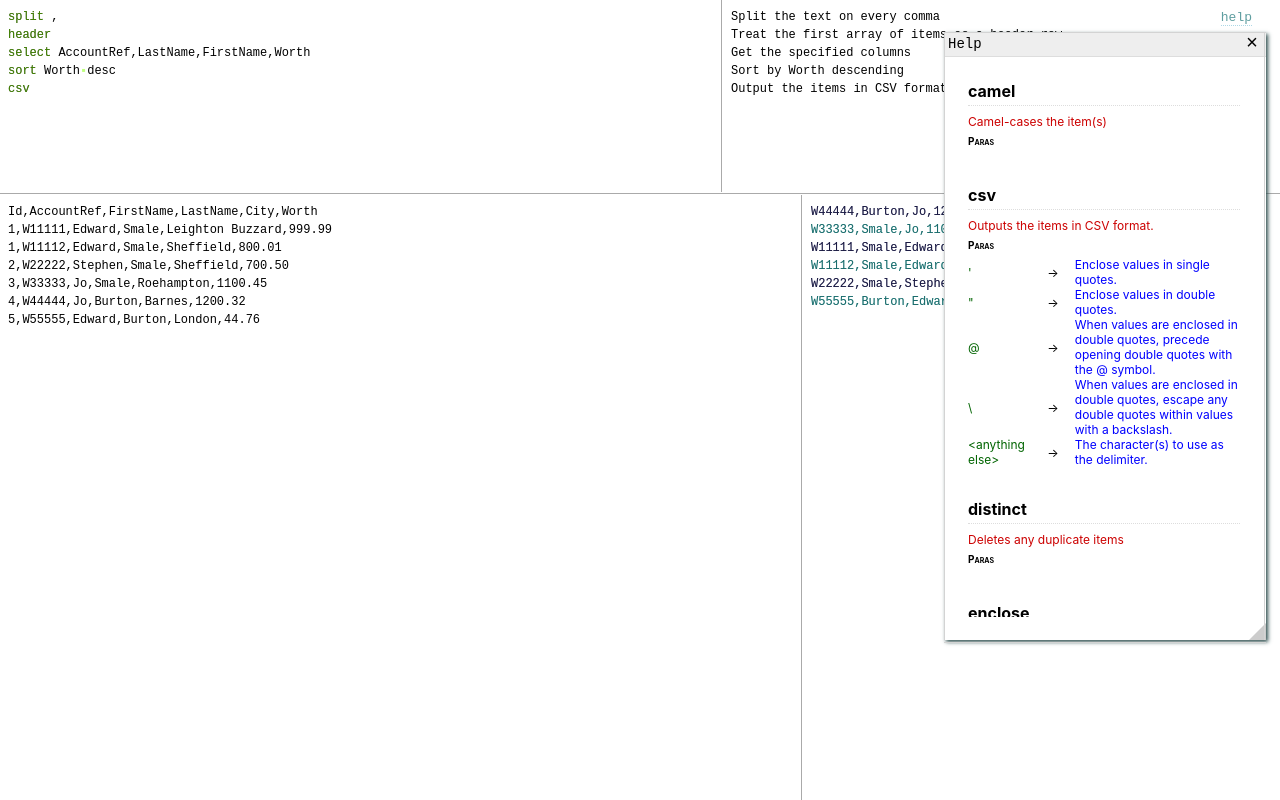
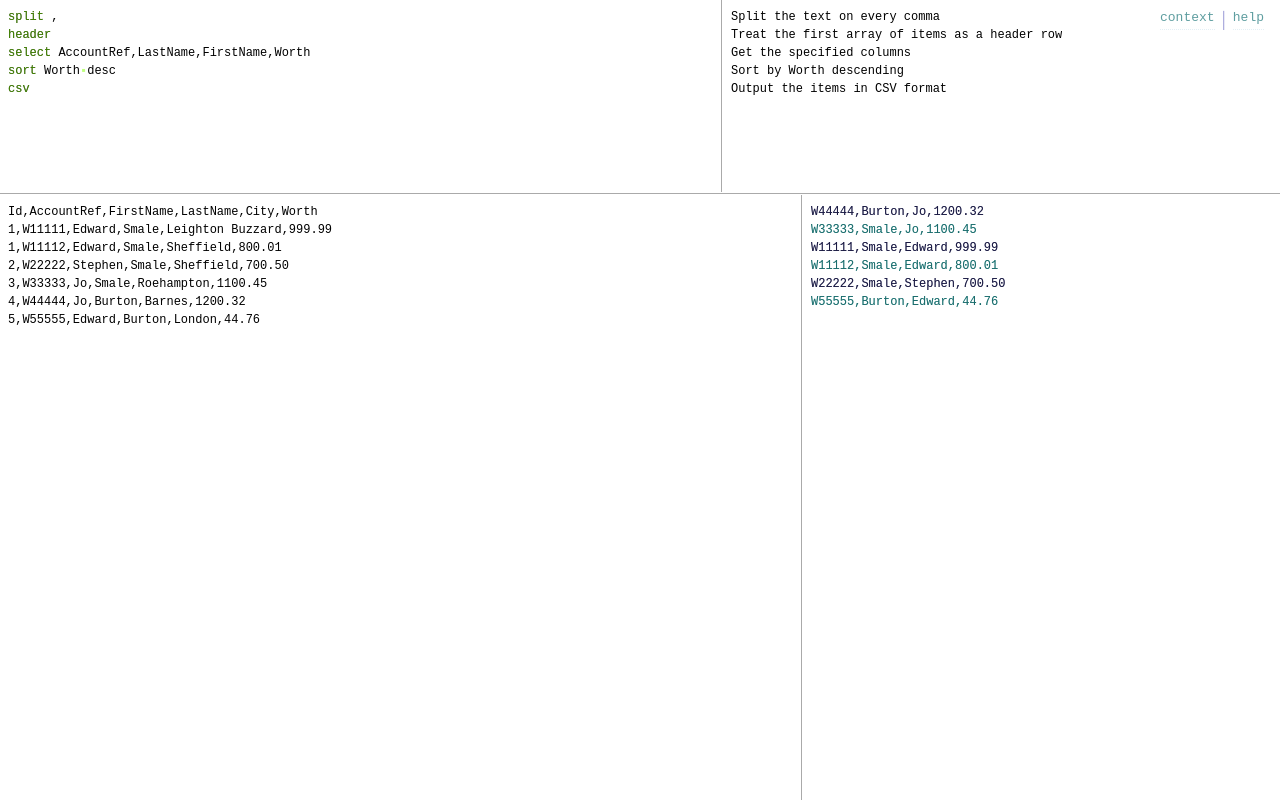
Before and after one commit to edwardsmale/string-tools-react, a React (Create React App) app: page / in a window 1280 px wide. Built offline with nearby package versions, Linux system fonts and the light colour scheme.

Commit message:
Add Context popup

```diff
--- a/src/App.scss
+++ b/src/App.scss
@@ -59,6 +59,34 @@ body,
     width: 100%;
     height: 100%;
   }
+
+  &__popup-links {
+
+    display: flex;
+    justify-content: space-between;
+    position: absolute;
+    top: 0.625rem;
+    right: 1rem;
+    width: 6.5rem;
+    z-index: 1;
+  }
+}
+
+.popup-links {
+
+  &__link {
+
+    border-bottom: dotted 1px rgb(228, 239, 245);
+    cursor: pointer;
+    color: cadetblue;
+    font-family: monospace;
+  }
+
+  &__separator {
+
+    margin: 0 0.25rem;
+    color: #AAD;
+  }
 }
 
 .string-tools {
@@ -103,17 +131,6 @@ body,
   &__overlay {
     opacity: 0.5;
     color: chartreuse;
-  }
-
-  &__help-link {
-    position: absolute;
-    top: 0.625rem;
-    right: 1.75rem;
-    border-bottom: dotted 1px lightblue;
-    cursor: pointer;
-    color: cadetblue;
-    font-family: monospace;
-    z-index: 1;
   }
 }
 
--- a/src/App.tsx
+++ b/src/App.tsx
@@ -18,6 +18,8 @@ import { KebabCommand } from './services/commands/kebab-command';
 import { UpperCommand } from './services/commands/upper-command';
 import { LowerCommand } from './services/commands/lower-command';
 import HelpPopupContent from './components/HelpPopupContent/HelpPopupContent';
+import ContextPopupContent from './components/ContextPopupContent/ContextPopupContent';
+import { Context } from './interfaces/Context';
 
 interface AppProps {
 }
@@ -28,11 +30,13 @@ interface AppState {
   explanation: string;
   input: string;
   output: string[][];
+  context: Context;
   topSectionHeight: number;
   codeWindowWidth: number;
   inputPaneWidth: number;
   draggedBorder: string | undefined;
   isHelpPopupVisible: boolean;
+  isContextPopupVisible: boolean;
 }
 
 class App extends React.Component<AppProps, AppState> {
@@ -81,11 +85,13 @@ csv
       explanation: this.explainCommands(input, this.codeWindowValue),
       input: input,
       output: [[]],
+      context: this.contextService.CreateContext(),
       topSectionHeight: 12,
       codeWindowWidth: 45,
       inputPaneWidth: 50,
       draggedBorder: undefined,
-      isHelpPopupVisible: true
+      isHelpPopupVisible: false,
+      isContextPopupVisible: false
     };
 
     this.handleInputPaneInput = this.handleInputPaneInput.bind(this);
@@ -100,6 +106,8 @@ csv
     this.UpdateCodeFromLocationHash = this.UpdateCodeFromLocationHash.bind(this);
     this.openHelpPopup = this.openHelpPopup.bind(this);
     this.closeHelpPopup = this.closeHelpPopup.bind(this);
+    this.openContextPopup = this.openContextPopup.bind(this);
+    this.closeContextPopup = this.closeContextPopup.bind(this);
   }
 
   UpdateCodeFromLocationHash() {
@@ -206,6 +214,10 @@ csv
 
     const result = commandService.processCommands(code, lines, explain, context);
 
+    if (!explain) {
+      this.setState({ context: context });
+    }
+
     return result;
   }
 
@@ -263,6 +275,14 @@ csv
     this.setState({ isHelpPopupVisible: false });
   }
 
+  openContextPopup() {
+    this.setState({ isContextPopupVisible: true });
+  }
+
+  closeContextPopup() {
+    this.setState({ isContextPopupVisible: false });
+  }
+
   render() {
     return (
       <div className="App">
@@ -277,10 +297,25 @@ csv
               <HelpPopupContent commandTypesService={this.commandTypesService} />
           </Popup>
         </div>
+        <div className={`${this.state.isContextPopupVisible ? "" : "u-hidden"}`}>
+          <Popup
+            onClose={this.closeContextPopup}
+            title="Context"
+            init_left={-41}
+            init_top={2}
+            init_right={-23}
+            init_bottom={18}>
+              <ContextPopupContent context={this.state.context} />
+          </Popup>
+        </div>
         <div className="string-tools"
              onDragOver={this.onDragOver}
              onDragEnd={this.onDragEnd}>
-             <div className="code-window__help-link" onClick={this.openHelpPopup}>help</div>
+             <div className="string-tools__popup-links popup-links">
+              <div className="popup-links__link popup-links__context-link" onClick={this.openContextPopup}>context</div>
+              <div className="popup-links__separator">|</div>
+              <div className="popup-links__link popup-links__help-link" onClick={this.openHelpPopup}>help</div>
+            </div>
           <div className="string-tools__top-section" style={ { height: this.state.topSectionHeight + "rem" }}>
             <div className="string-tools__code-window-container" style={ { width: this.state.codeWindowWidth + "rem" }}>
               <CodeWindow onInput={this.handleCodeWindowInput}
--- /dev/null
+++ b/src/components/ContextPopupContent/ContextPopupContent.scss
@@ -0,0 +1,26 @@
+.ContextPopupContent {
+
+    font-size: 0.75rem;
+
+    &__Key {
+
+        font-weight: bold;
+        color: #444;
+    }
+
+    &__Value {
+
+        color: #000;
+    }
+
+    &__Separator {
+
+        height: 0.25rem;
+        border-bottom: dotted 1px black;
+    }
+
+    &__PostSeparator {
+
+        height: 0.25rem;
+    }
+}
--- /dev/null
+++ b/src/components/ContextPopupContent/ContextPopupContent.tsx
@@ -0,0 +1,52 @@
+import React from 'react';
+import './ContextPopupContent.scss';
+import { Context } from '../../interfaces/Context';
+
+interface ContextPopupContentProps {
+  context: Context;
+}
+
+interface ContextPopupContentState {
+}
+
+class ContextPopupContent extends React.Component<ContextPopupContentProps, ContextPopupContentState> {
+
+  render() {
+
+    return <div className="ContextPopupContent">
+      <table>
+        <colgroup>
+          <col width={100} />
+          <col width="*" />
+        </colgroup>
+        <tbody>
+          <tr>
+            <td className="ContextPopupContent__Key">Search string</td>
+            <td className="ContextPopupContent__Value">{this.props.context.searchString}</td>
+          </tr>
+          <tr>
+            <td className="ContextPopupContent__Key">Regex</td>
+            <td className="ContextPopupContent__Value">{this.props.context.regex}</td>
+          </tr>
+          <tr>
+            <td className="ContextPopupContent__Separator" colSpan={2}></td>
+          </tr>
+          <tr>
+            <td className="ContextPopupContent__PostSeparator" colSpan={2}></td>
+          </tr>
+          <tr>
+            <td className="ContextPopupContent__Key">Columns</td>
+            <td className="ContextPopupContent__Value">{this.props.context.columnInfo.numberOfColumns}</td>
+          </tr>
+          <tr>
+            <td className="ContextPopupContent__Key">Headers</td>
+            <td className="ContextPopupContent__Value">{this.props.context.columnInfo.headers?.join(", ")}</td>
+          </tr>
+        </tbody>
+      </table>
+
+    </div>;
+  }
+}
+
+export default ContextPopupContent;
--- a/src/components/HelpPopupContent/HelpPopupContent.css
+++ /dev/null
@@ -1 +0,0 @@
-.HelpPopupContent {}
--- /dev/null
+++ b/src/components/HelpPopupContent/HelpPopupContent.scss
@@ -0,0 +1,44 @@
+.HelpPopupContent {
+
+    &__command {
+        padding: 1rem;
+    }
+
+    &__command-name {
+        font-weight: bold;
+        padding-bottom: 0.25rem;
+        margin-bottom: 0.5rem;
+        border-bottom: dotted 1px #DDD;
+    }
+
+    &__command-desc {
+        font-size: 0.75rem;
+        color: #C00;
+    }
+
+    &__command-paras-heading {
+        margin: 0.375rem 0;
+        font-size: 0.625rem;
+        font-weight: bold;
+        font-variant: small-caps;
+    }
+
+    &__command-paras-list {
+        list-style-type: none;
+        padding-left: 0;
+    }
+
+    &__command-paras-list-item {
+        font-size: 0.75rem;
+    }
+
+    &__command-para-name {
+        padding-right: 1rem;
+        color: darkgreen;
+    }
+
+    &__command-para-desc {
+        padding-left: 1rem;
+        color: blue;
+    }
+}
--- a/src/components/HelpPopupContent/HelpPopupContent.tsx
+++ b/src/components/HelpPopupContent/HelpPopupContent.tsx
@@ -1,5 +1,5 @@
 import React from 'react';
-import './HelpPopupContent.css';
+import './HelpPopupContent.scss';
 import { CommandTypesService } from '../../services/command-types.service';
 
 interface HelpPopupContentProps {
@@ -16,17 +16,17 @@ class HelpPopupContent extends React.Component<HelpPopupContentProps, HelpPopupC
       return a.name.localeCompare(b.name);
     });
 
-    return <div>
-        {commandTypes.map(cmd => <div key={`${"help_popup_command_" + cmd.name}`} className="Popup__command">
-            <div className="Popup__command-name">{cmd.name}</div>
-            <div className="Popup__command-desc">{cmd.desc}</div>
-            <div className="Popup__command-paras-heading">Paras</div>
-            <table className="Popup__command-paras-list" cellPadding="0" cellSpacing="0">
+    return <div className="HelpPopupContent">
+        {commandTypes.map(cmd => <div key={`${"help_popup_content_command_" + cmd.name}`} className="HelpPopupContent__command">
+            <div className="HelpPopupContent__command-name">{cmd.name}</div>
+            <div className="HelpPopupContent__command-desc">{cmd.desc}</div>
+            <div className="HelpPopupContent__command-paras-heading">Paras</div>
+            <table className="HelpPopupContent__command-paras-list" cellPadding="0" cellSpacing="0">
               <tbody>
-              {cmd.para.map(para => <tr key={`${"help_popup_command_" + cmd.name + "_para_" + para.name}`} className="Popup__command-paras-list-item">
-                    <td className="Popup__command-para-name">{para.name}</td>
+              {cmd.para.map(para => <tr key={`${"help_popup_content_command_" + cmd.name + "_para_" + para.name}`} className="HelpPopupContent__command-paras-list-item">
+                    <td className="HelpPopupContent__command-para-name">{para.name}</td>
                     <td>&rarr;</td>
-                    <td className="Popup__command-para-desc">{para.desc}</td>
+                    <td className="HelpPopupContent__command-para-desc">{para.desc}</td>
                   </tr>)}
               </tbody>
             </table>
--- a/src/components/Popup/Popup.scss
+++ b/src/components/Popup/Popup.scss
@@ -95,46 +95,4 @@
 
         -webkit-transform: rotate(-45deg);
     }
-
-    &__command {
-        padding: 1rem;
-    }
-
-    &__command-name {
-        font-weight: bold;
-        padding-bottom: 0.25rem;
-        margin-bottom: 0.5rem;
-        border-bottom: dotted 1px #DDD;
-    }
-
-    &__command-desc {
-        font-size: 0.75rem;
-        color: #C00;
-    }
-
-    &__command-paras-heading {
-        margin: 0.375rem 0;
-        font-size: 0.625rem;
-        font-weight: bold;
-        font-variant: small-caps;
-    }
-
-    &__command-paras-list {
-        list-style-type: none;
-        padding-left: 0;
-    }
-
-    &__command-paras-list-item {
-        font-size: 0.75rem;
-    }
-
-    &__command-para-name {
-        padding-right: 1rem;
-        color: darkgreen;
-    }
-
-    &__command-para-desc {
-        padding-left: 1rem;
-        color: blue;
-    }
 }
```
Also changed, not shown: src/components/ContextPopupContent/ContextPopupContent.lazy.tsx (added, +11 -0 lines), 2 other files (tests, documents, lock files or other folders).
